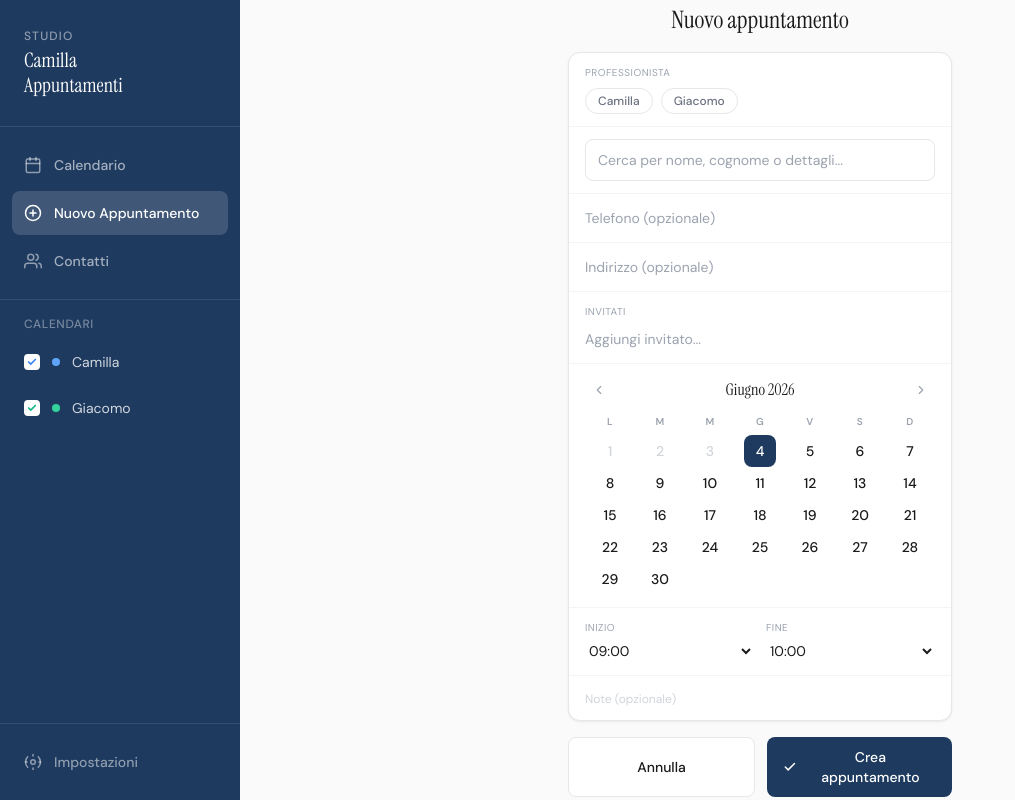
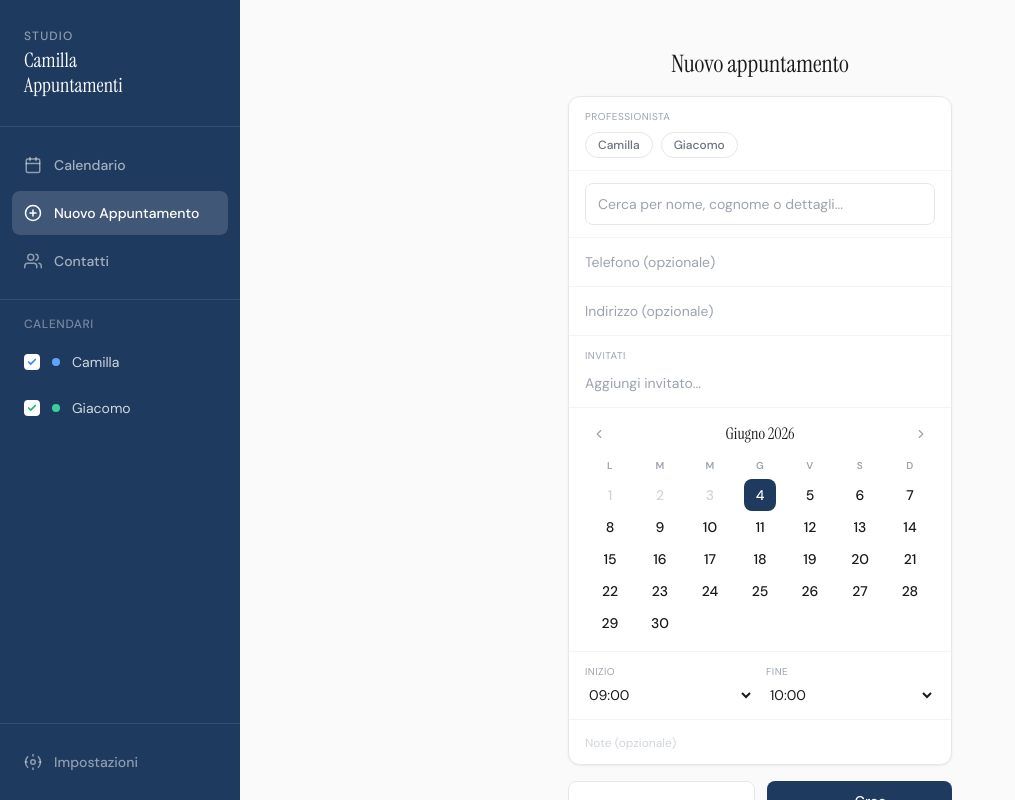
Before and after one commit to nicnanti/camilla-appuntamenti, a Next.js app: page /nuovo in a window 1280 px wide. Shown: the whole page, without its empty margins (0-1015 px from the left). Built offline with nearby package versions, Linux system fonts and the light colour scheme.

Commit message:
fix scroll pagina nuovo appuntamento

```diff
--- a/src/app/nuovo/page.tsx
+++ b/src/app/nuovo/page.tsx
@@ -165,8 +165,8 @@
   const guestDisponibili = GUEST_OPTIONS[form.professionista] ?? []
 
   return (
-    <div className="h-full flex items-center justify-center p-6 overflow-hidden">
-      <form onSubmit={creaAppuntamento} noValidate className="w-full max-w-sm">
+    <div className="min-h-full flex justify-center px-4 py-8 sm:py-12">
+      <form onSubmit={creaAppuntamento} noValidate className="w-full max-w-sm pb-16">
 
         <h1 className="font-serif text-2xl text-[#1A1A1A] mb-4 text-center">Nuovo appuntamento</h1>
 
```
Also changed, not shown: 1 other file (tests, documents, lock files or other folders).
